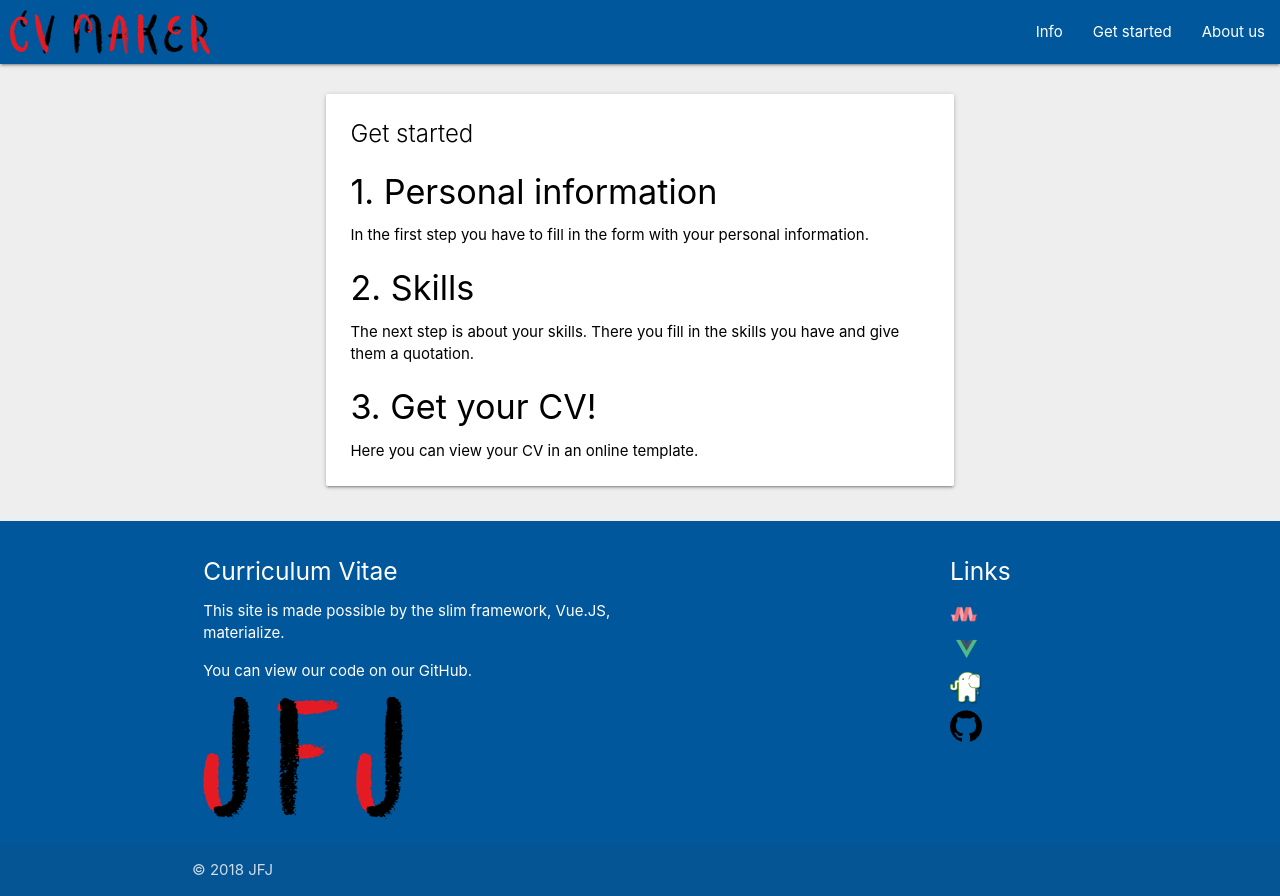
After one commit to vives-webapplications-2018/vue-project-cv-maker-jfj, a PHP site: template templates/getstarted.phtml in a window 1280 px wide. The commit adds this page. Run offline with PHP 8.4, Linux system fonts and the light colour scheme; the template is opened without the code that fills it, so the values that code supplies are empty.

Commit message:
Made the getstarted page

```diff
--- a/src/routes.php
+++ b/src/routes.php
@@ -15,6 +15,11 @@ $app->get('/info', function (Request $request, Response $response, array $args)
 
     // Render index view
     return $this->renderer->render($response, 'info.phtml', $args);
+});
+$app->get('/getstarted', function (Request $request, Response $response, array $args) {
+
+    // Render index view
+    return $this->renderer->render($response, 'getstarted.phtml', $args);
 });
 $app->get('/[{name}]', function (Request $request, Response $response, array $args) {
     // Sample log message
--- /dev/null
+++ b/templates/getstarted.phtml
@@ -0,0 +1,81 @@
+<!DOCTYPE html>
+<html lang="en">
+<head>
+    <meta charset="UTF-8">
+    <meta name="viewport" content="width=device-width, initial-scale=1.0">
+    <meta http-equiv="X-UA-Compatible" content="ie=edge">
+    <title>info</title>
+    <link href='//fonts.googleapis.com/css?family=Lato:300' rel='stylesheet' type='text/css'>
+    <!-- Compiled and minified CSS -->
+    <link rel="stylesheet" href="https://cdnjs.cloudflare.com/ajax/libs/materialize/1.0.0/css/materialize.min.css">
+    <!-- Compiled and minified JavaScript -->
+    <script src="https://cdnjs.cloudflare.com/ajax/libs/materialize/1.0.0/js/materialize.min.js"></script>
+    <link href="https://fonts.googleapis.com/icon?family=Material+Icons" rel="stylesheet">
+    <link rel="shortcut icon" href="/favicon.ico" type="image/x-icon">
+    <link rel="icon" href="/favicon.ico" type="image/x-icon">
+</head>
+<body class="grey lighten-3">
+<nav>
+    <div class="nav-wrapper light-blue darken-4">
+        <a href="#" style="margin:10px;" class="brand-logo"><img src="img/CVmaker-logo.png" alt="logo"></a>
+        <ul id="nav-mobile" class="right hide-on-med-and-down">
+            <li><a href="/info">Info</a></li>
+            <li><a href="/getstarted">Get started</a></li>
+            <li><a href="#">About us</a></li>
+        </ul>
+    </div>
+</nav>
+<div style="margin-top:30px;">
+    <div class="container">
+        <div class="container">
+            <div class="row">
+                <div class="card white">
+                    <div class="card-content black-text">
+                    <span class="card-title">Get started</span>
+                    <p>
+                    <h4>1. Personal information</h4>
+                    In the first step you have to fill in the form with your personal information.
+                    <h4>2. Skills</h4>
+                    The next step is about your skills. There you fill in the skills you have and give them a quotation.
+                    <h4>3. Get your CV!</h4>
+                    Here you can view your CV in an online template.
+                    </p>
+                </div>
+            </div>
+        </div>
+    </div>
+</div>
+
+
+<footer class="page-footer light-blue darken-4">
+    <div class="container">
+        <div class="row">
+            <div class="col l6 s12">
+                <h5 class="white-text">Curriculum Vitae</h5>
+                <p class="white-text">This site is made possible by the slim framework, Vue.JS, materialize.</p>
+                <p class="white-text">You can view our code on our GitHub.</p>
+                <a><img src="img/JFJ-logo.png"></a>
+            </div>
+            <div class="col l2 offset-l4">
+                <h5 class="white-text">Links</h5>
+                <ul>
+                    <li><a class="grey-text text-lighten-3" href="https://materializecss.com/" target="_blank"><img
+                                src="img/materialize.png"></a></li>
+                    <li><a class="grey-text text-lighten-3" href="https://vuejs.org/" target="_blank"><img src="img/Vue.js_Logo.svg.png"
+                                width="32px" height="32px"></a></li>
+                    <li><a class="grey-text text-lighten-3" href="https://www.slimframework.com/" target="_blank"><img
+                                src="img/slimphp-logo.png" width="32px" height="32px"></a></li>
+                    <li><a class="grey-text text-lighten-3" href="https://github.com/vives-webapplications-2018/vue-project-cv-maker-jfj"
+                            target="_blank"><img src="img/github-logo.png"></a></li>
+                </ul>
+            </div>
+        </div>
+    </div>
+    <div class="footer-copyright">
+        <div class="container">
+            © 2018 JFJ
+        </div>
+    </div>
+</footer>
+</body>
+</html>
--- a/templates/index.phtml
+++ b/templates/index.phtml
@@ -22,7 +22,7 @@
             <a href="#" style="margin:10px;" class="brand-logo"><img src="img/CVmaker-logo.png" alt="logo"></a>
             <ul id="nav-mobile" class="right hide-on-med-and-down">
                 <li><a href="/info">Info</a></li>
-                <li><a href="#">Get started</a></li>
+                <li><a href="/getstarted">Get started</a></li>
                 <li><a href="#">About us</a></li>
             </ul>
         </div>
```
